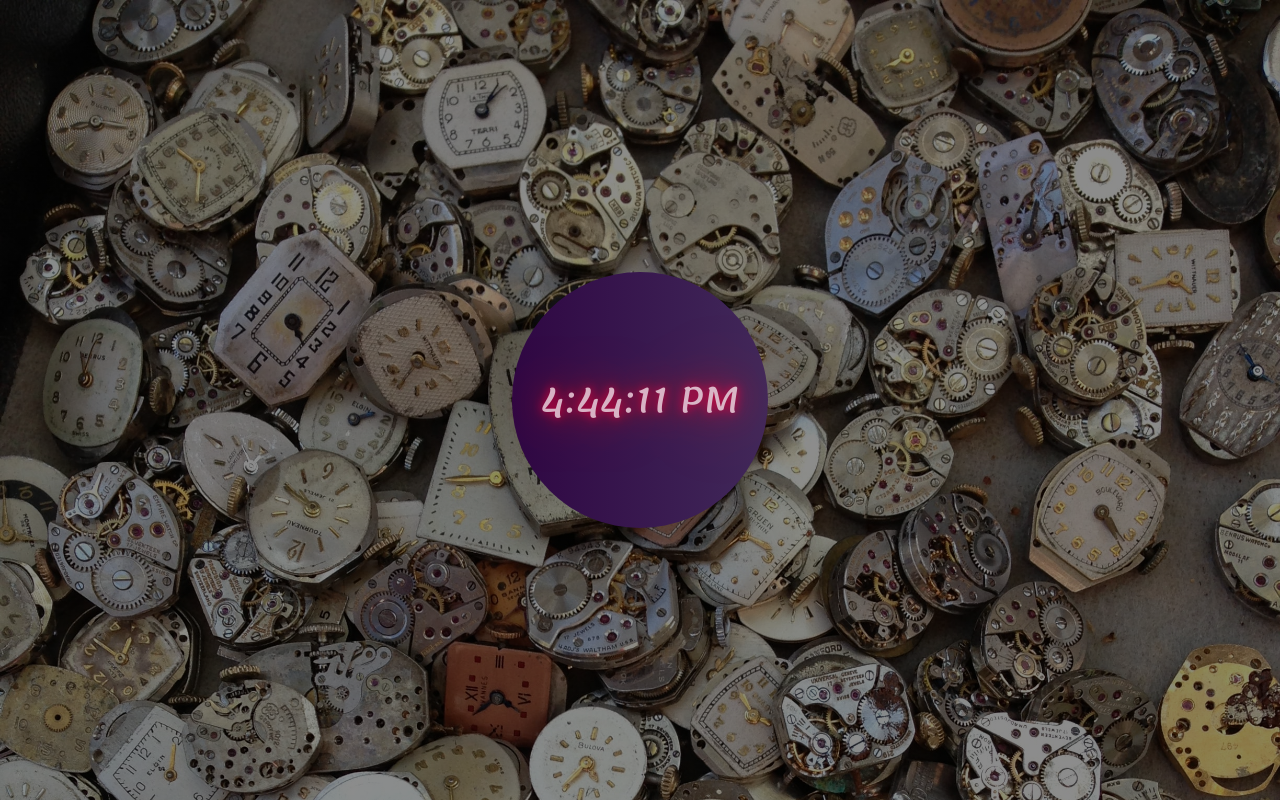
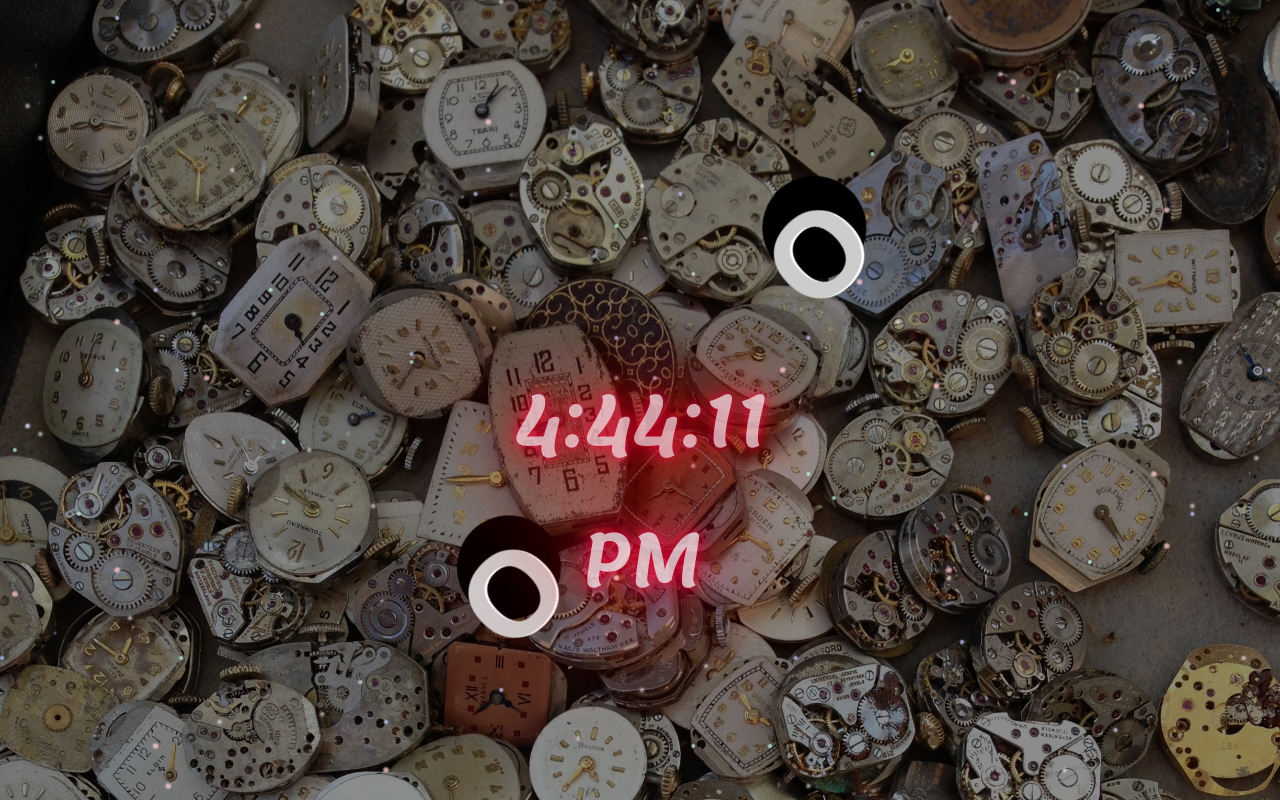
Before and after one commit to AGhoudi/time-and-color, a React (Create React App) app: page / in a window 1280 px wide. Built offline with nearby package versions, Linux system fonts and the light colour scheme.

Commit message:
modified Timer component

```diff
--- a/src/components/Time/Timer.jsx
+++ b/src/components/Time/Timer.jsx
@@ -26,7 +26,15 @@ class Timer extends React.Component {
         return (
             <React.Fragment>
                 <div className="clock">
-                <span className="webdev">{currentTime}</span>
+                    <h1>
+
+    <em class="planet left">O</em>
+
+    <span className="webdev">{currentTime}</span>
+    <em class="planet right">O</em>
+
+    </h1>
+
                 </div>
             </React.Fragment>
         );
--- a/src/components/Time/Timer.scss
+++ b/src/components/Time/Timer.scss
@@ -40,10 +40,6 @@
     // background: -webkit-linear-gradient(to right, #434343, #000000);  /* Chrome 10-25, Safari 5.1-6 */
     // background: linear-gradient(to right, #434343, #000000); /* W3C, IE 10+/ Edge, Firefox 16+, Chrome 26+, Opera 12+, Safari 7+ */
 
-    background: #41295a;  /* fallback for old browsers */
-background: -webkit-linear-gradient(to right, #2F0743, #41295a);  /* Chrome 10-25, Safari 5.1-6 */
-background: linear-gradient(to right, #2F0743, #41295a); /* W3C, IE 10+/ Edge, Firefox 16+, Chrome 26+, Opera 12+, Safari 7+ */
-
 
     background-size: 100% 100%;
     text-shadow: 0.2rem 0.2rem #fff;
@@ -52,8 +48,8 @@ background: linear-gradient(to right, #2F0743, #41295a); /* W3C, IE 10+/ Edge, F
 .webdev {
     color: #ffd9e2;
     text-shadow: 0 0 0 transparent, 0 0 10px #ff003c, 0 0 20px rgba(255, 0, 60, 0.5), 0 0 40px #ff003c, 0 0 100px #ff003c, 0 0 200px #ff003c, 0 0 300px #ff003c, 0 0 500px #ff003c, 0 0 1000px #ff003c;
-    -webkit-animation: buzz 3s infinite alternate;
-          animation: buzz 3s infinite alternate;
+    -webkit-animation: buzz 1s infinite alternate;
+          animation: buzz 1s infinite alternate;
   }
 
   @-webkit-keyframes buzz {
@@ -67,3 +63,220 @@ background: linear-gradient(to right, #2F0743, #41295a); /* W3C, IE 10+/ Edge, F
       opacity: 0.80;
     }
   }
+
+  html {
+    margin: 0;
+    height: 100%;
+  }
+
+  body {
+    margin: 0;
+    height: 100%;
+    overflow: hidden;
+    display: flex;
+    justify-content: center;
+    align-items: center;
+    background: black;
+    color: #ccc;
+  }
+
+
+  html::before,
+  html::after,
+  body::before,
+  body::after {
+    content: "";
+    position: absolute;
+    top: 0;
+    left: 0;
+    display: block;
+    width: .5vmin;
+    height: .5vmin;
+    border-radius: 50%;
+    color: transparent;
+  }
+
+  html::before {
+    box-shadow: 93vw 63vh .3vmin rgba(255,255,255,.8),
+                3vw 17vh .3vmin rgba(255,255,255,.8),
+                28vw 85vh .3vmin rgba(255,255,255,.8),
+                97vw 82vh .3vmin rgba(255,255,255,.8),
+                55vw 83vh .3vmin rgba(255,255,255,.8),
+                74vw 72vh .3vmin rgba(255,255,255,.8),
+                84vw 11vh .3vmin rgba(255,255,255,.8),
+                32vw 6vh .3vmin rgba(255,255,255,.8),
+                45vw 92vh .3vmin rgba(255,255,255,.8),
+                98vw 57vh .3vmin rgba(255,255,255,.8),
+                63vw 98vh .3vmin rgba(255,255,255,.8),
+                90vw 46vh .3vmin rgba(255,255,255,.8),
+                50vw 86vh .3vmin rgba(255,255,255,.8),
+                38vw 21vh .3vmin rgba(255,255,255,.8),
+                74vw 2vh .3vmin rgba(255,255,255,.8),
+                89vw 22vh .3vmin rgba(255,255,255,.8),
+                39vw 0vh .3vmin rgba(255,255,255,.8),
+                25vw 89vh .3vmin rgba(255,255,255,.8),
+                54vw 58vh .3vmin rgba(255,255,255,.8),
+                81vw 39vh .3vmin rgba(255,255,255,.8),
+                51vw 8vh .3vmin rgba(255,255,255,.8),
+                24vw 56vh .3vmin rgba(255,255,255,.8),
+                50vw 23vh .3vmin rgba(255,255,255,.8),
+                62vw 34vh .3vmin rgba(255,255,255,.8),
+                10vw 77vh .3vmin rgba(255,255,255,.8),
+                92vw 45vh .3vmin rgba(255,255,255,.8),
+                70vw 40vh .3vmin rgba(255,255,255,.8),
+                2vw 53vh .3vmin rgba(255,255,255,.8),
+                3vw 54vh .3vmin rgba(255,255,255,.8),
+                18vw 21vh .3vmin rgba(255,255,255,.8),
+                48vw 47vh .3vmin rgba(255,255,255,.8),
+                83vw 96vh .3vmin rgba(255,255,255,.8),
+                26vw 32vh .3vmin rgba(255,255,255,.8),
+                46vw 9vh .3vmin rgba(255,255,255,.8),
+                2vw 13vh .3vmin rgba(255,255,255,.8),
+                29vw 63vh .3vmin rgba(255,255,255,.8),
+                17vw 90vh .3vmin rgba(255,255,255,.8),
+                78vw 9vh .3vmin rgba(255,255,255,.8),
+                15vw 39vh .3vmin rgba(255,255,255,.8),
+                90vw 5vh .3vmin rgba(255,255,255,.8);
+  }
+
+  html::after {
+    box-shadow: 67vw 35vh .2vmin .1vmin rgba(255,200,200,.8),
+                89vw 13vh .2vmin .1vmin rgba(255,200,200,.8),
+                77vw 62vh .2vmin .1vmin rgba(255,200,200,.8),
+                1vw 74vh .2vmin .1vmin rgba(255,200,200,.8),
+                38vw 15vh .2vmin .1vmin rgba(255,200,200,.8),
+                79vw 10vh .2vmin .1vmin rgba(255,200,200,.8),
+                16vw 47vh .2vmin .1vmin rgba(255,200,200,.8),
+                74vw 71vh .2vmin .1vmin rgba(255,200,200,.8),
+                30vw 96vh .2vmin .1vmin rgba(255,200,200,.8),
+                13vw 98vh .2vmin .1vmin rgba(255,200,200,.8),
+                9vw 40vh .2vmin .1vmin rgba(255,200,200,.8),
+                9vw 71vh .2vmin .1vmin rgba(255,200,200,.8),
+                12vw 93vh .2vmin .1vmin rgba(255,200,200,.8),
+                91vw 26vh .2vmin .1vmin rgba(255,200,200,.8),
+                73vw 48vh .2vmin .1vmin rgba(255,200,200,.8),
+                61vw 46vh .2vmin .1vmin rgba(255,200,200,.8),
+                20vw 3vh .2vmin .1vmin rgba(255,200,200,.8),
+                90vw 59vh .2vmin .1vmin rgba(255,200,200,.8),
+                48vw 72vh .2vmin .1vmin rgba(255,200,200,.8),
+                91vw 68vh .2vmin .1vmin rgba(255,200,200,.8);
+  }
+
+  body::before {
+    box-shadow: 30vw 90vh .2vmin rgba(190,200,255,.9),
+                93vw 64vh .2vmin rgba(190,200,255,.9),
+                75vw 80vh .2vmin rgba(190,200,255,.9),
+                37vw 24vh .2vmin rgba(190,200,255,.9),
+                83vw 58vh .2vmin rgba(190,200,255,.9),
+                12vw 36vh .2vmin rgba(190,200,255,.9),
+                62vw 82vh .2vmin rgba(190,200,255,.9),
+                87vw 91vh .2vmin rgba(190,200,255,.9),
+                9vw 2vh .2vmin rgba(190,200,255,.9),
+                99vw 46vh .2vmin rgba(190,200,255,.9),
+                39vw 86vh .2vmin rgba(190,200,255,.9),
+                48vw 42vh .2vmin rgba(190,200,255,.9),
+                53vw 24vh .2vmin rgba(190,200,255,.9),
+                63vw 42vh .2vmin rgba(190,200,255,.9),
+                2vw 53vh .2vmin rgba(190,200,255,.9),
+                67vw 11vh .2vmin rgba(190,200,255,.9),
+                32vw 44vh .2vmin rgba(190,200,255,.9),
+                0vw 82vh .2vmin rgba(190,200,255,.9),
+                51vw 47vh .2vmin rgba(190,200,255,.9),
+                74vw 30vh .2vmin rgba(190,200,255,.9);
+  }
+
+  body::after {
+    box-shadow: 80vw 64vh .1vmin rgba(200,255,230,.7),
+                32vw 45vh .1vmin rgba(200,255,230,.7),
+                65vw 62vh .1vmin rgba(200,255,230,.7),
+                22vw 55vh .1vmin rgba(200,255,230,.7),
+                68vw 19vh .1vmin rgba(200,255,230,.7),
+                54vw 34vh .1vmin rgba(200,255,230,.7),
+                1vw 56vh .1vmin rgba(200,255,230,.7),
+                95vw 1vh .1vmin rgba(200,255,230,.7),
+                60vw 93vh .1vmin rgba(200,255,230,.7),
+                14vw 82vh .1vmin rgba(200,255,230,.7),
+                6vw 64vh .1vmin rgba(200,255,230,.7),
+                19vw 12vh .1vmin rgba(200,255,230,.7),
+                25vw 39vh .1vmin rgba(200,255,230,.7),
+                21vw 36vh .1vmin rgba(200,255,230,.7),
+                4vw 10vh .1vmin rgba(200,255,230,.7),
+                85vw 70vh .1vmin rgba(200,255,230,.7),
+                54vw 93vh .1vmin rgba(200,255,230,.7),
+                9vw 46vh .1vmin rgba(200,255,230,.7),
+                63vw 59vh .1vmin rgba(200,255,230,.7),
+                48vw 28vh .1vmin rgba(200,255,230,.7);
+  }
+
+  h1 {
+    margin: 0;
+    height: 12vmin;
+    width: 120vmin;
+    display: flex;
+    justify-content: center;
+    position: relative;
+  }
+
+  h1::before {
+    content: "";
+    display: block;
+    position: absolute;
+    z-index: -1;
+    top: -26vmin;
+    left: 29vmin;
+    width: 62vmin;
+    height: 62vmin;
+    border-radius: 50%;
+    border: 1.3vmin solid currentColor;
+    box-sizing: border-box;
+  }
+
+  em {
+    font-family: 'Josefin Sans', sans-serif;
+    color: currentColor;
+    font-size: 15vmin;
+    position: relative;
+    font-style: normal;
+    width: 20vmin;
+    text-align: center;
+  }
+
+  em.planet {
+    -webkit-animation: planet-rotate 4s linear infinite;
+    animation: planet-rotate 4s linear infinite;
+    position: relative;
+  }
+
+  em.planet::before {
+    content: "";
+    position: absolute;
+    top: -.5vmin;
+    left: 3.5vmin;
+    z-index: -1;
+    width: 13vmin;
+    height: 13vmin;
+    border-radius: 50%;
+    background: black;
+  }
+
+  em.planet.left {
+    -webkit-transform-origin: 40vmin 5vmin;
+    transform-origin: 40vmin 5vmin;
+  }
+
+  em.planet.right {
+    -webkit-transform-origin: -20vmin 5vmin;
+    transform-origin: -20vmin 5vmin;
+  }
+
+  @-webkit-keyframes planet-rotate {
+    to {
+      -webkit-transform: rotate(1turn);
+    }
+  }
+
+  @keyframes planet-rotate {
+    to {
+      transform: rotate(1turn);
+    }
+  }
```
